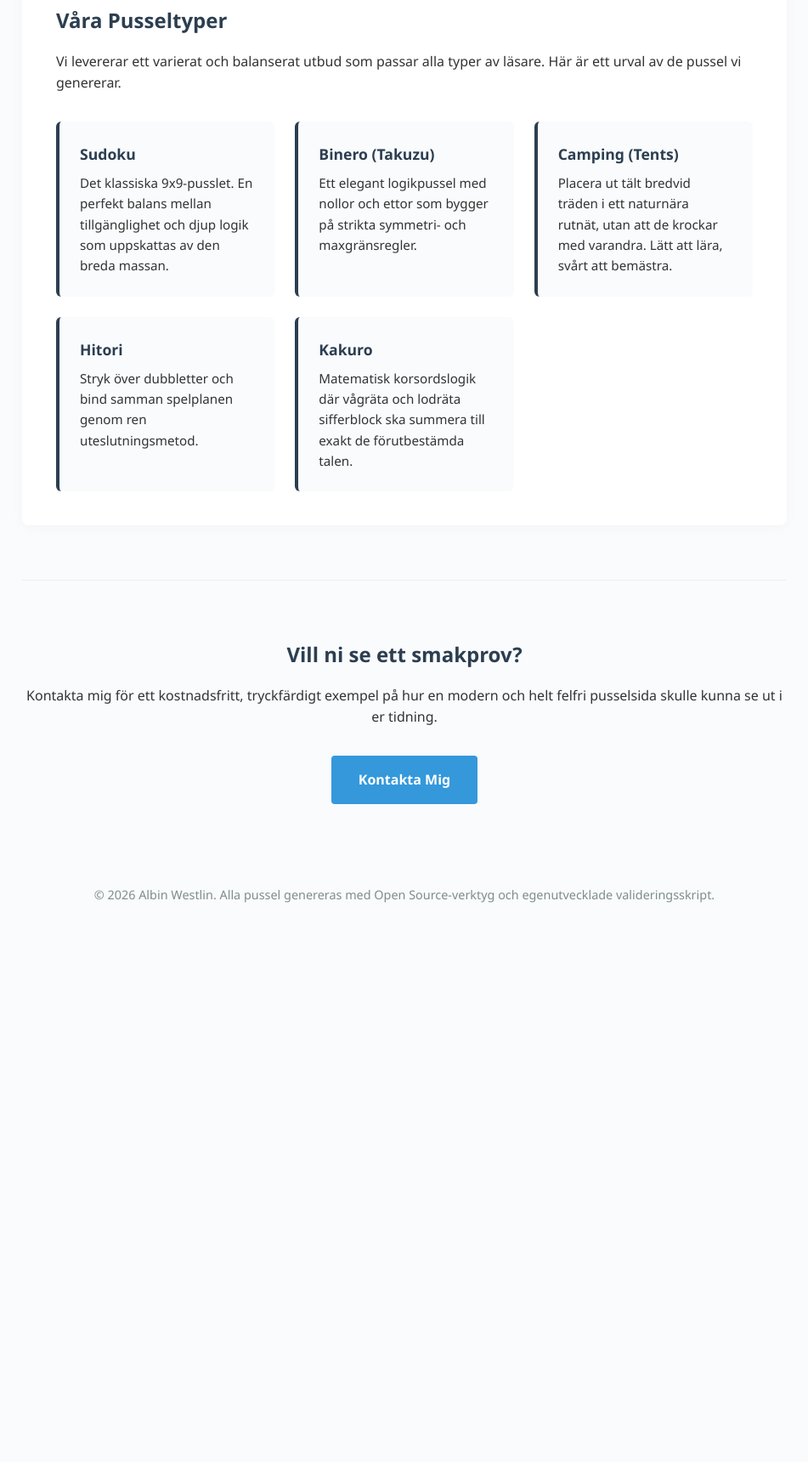
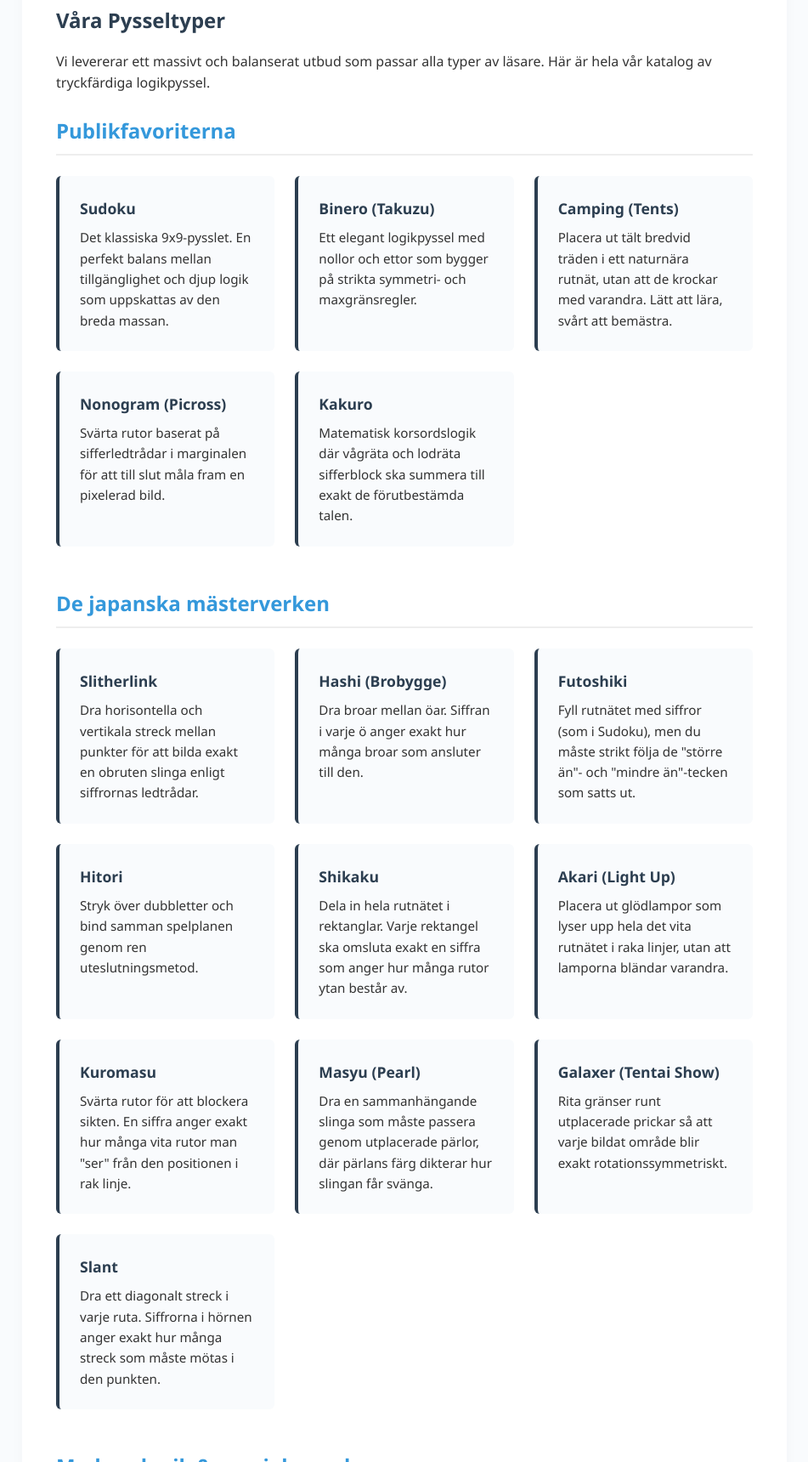
Before and after one commit to SvenskaSifferpyssel/SvenskaSifferpyssel, a plain HTML site: page index.html in a window 1280 px wide. Shown: the part 1080-2800 px from the top of the page at 85% size, without its empty margins (164-1115 px from the left). Before the commit the page ends 2190 px from the top, so only its background shows below. Drawn offline with Linux system fonts and the light colour scheme.

Commit message:
Rename puzzle sections to pyssel sections

```diff
--- a/index.html
+++ b/index.html
@@ -76,8 +76,8 @@
             color: var(--primary-color);
         }
 
-        /* Styling för Pussel-sektionen */
-        .puzzle-section {
+        /* Styling för Pyssel-sektionen */
+        .pyssel-section {
             background: white;
             padding: 2.5rem;
             border-radius: 8px;
@@ -85,28 +85,41 @@
             margin-bottom: 3rem;
         }
 
-        .puzzle-grid {
+        .category-title {
+            color: var(--accent-color);
+            margin-top: 3rem;
+            margin-bottom: 1rem;
+            font-size: 1.5rem;
+            border-bottom: 2px solid #eee;
+            padding-bottom: 0.5rem;
+        }
+
+        .category-title:first-of-type {
+            margin-top: 1.5rem;
+        }
+
+        .pyssel-grid {
             display: grid;
             grid-template-columns: repeat(auto-fit, minmax(250px, 1fr));
             gap: 1.5rem;
-            margin-top: 2rem;
+            margin-top: 1.5rem;
         }
 
-        .puzzle-card {
+        .pyssel-card {
             background: var(--bg-color);
             padding: 1.5rem;
             border-radius: 6px;
             border-left: 4px solid var(--primary-color);
         }
 
-        .puzzle-card h3 {
+        .pyssel-card h3 {
             margin-top: 0;
             margin-bottom: 0.5rem;
             color: var(--primary-color);
             font-size: 1.1rem;
         }
 
-        .puzzle-card p {
+        .pyssel-card p {
             margin: 0;
             font-size: 0.95rem;
         }
@@ -146,20 +159,20 @@
 <body>
 
     <header>
-        <h1>Felfria Sifferpussel. Garanterat.</h1>
-        <p>Tryckfärdiga logikkryss (Sudoku, Binero, Camping m.fl.) för dagstidningar och magasin – skapade med kompromisslös precision och unika lösningar.</p>
+        <h1>Felfria Sifferpyssel. Garanterat.</h1>
+        <p>Tryckfärdiga logikkryss och sifferpyssel för dagstidningar och magasin – skapade med kompromisslös precision och unika lösningar.</p>
     </header>
 
     <div class="container">
 
-        <h2>En modern standard för tidningens pusselsida</h2>
-        <p>Att erbjuda engagerande och utmanande pussel är ett uppskattat inslag för läsarna. Men för att upplevelsen ska hålla högsta klass krävs att materialet är helt korrekt. Traditioner och standardlösningar inom pusselsyndikering dras ibland med brister som förskjutna matriser, felaktiga facit eller pussel som i stället för ren logik kräver gissningar på grund av dubbla lösningar.</p>
-        <p>Jag har valt att lösa detta från grunden genom att kombinera avancerad programmering och strikt algoritmisk validering (med bland annat Backtracking och Z3 Theorem Prover). Resultatet är en pusseltjänst där varje enskilt publicerat kryss är matematiskt bevisat att hålla absolut toppklass.</p>
+        <h2>En modern standard för tidningens pysselsida</h2>
+        <p>Att erbjuda engagerande och utmanande pyssel är ett uppskattat inslag för läsarna. Men för att upplevelsen ska hålla högsta klass krävs att materialet är helt korrekt. Traditioner och standardlösningar inom pysselsyndikering dras ibland med brister som förskjutna matriser, felaktiga facit eller pyssel som i stället för ren logik kräver gissningar på grund av dubbla lösningar.</p>
+        <p>Jag har valt att lösa detta från grunden genom att kombinera avancerad programmering och strikt algoritmisk validering. Resultatet är en pysseltjänst där varje enskilt publicerat kryss är matematiskt bevisat att hålla absolut toppklass.</p>
 
         <div class="usp-grid">
             <div class="usp-card">
                 <h3>100% Unika Lösningar</h3>
-                <p>Varje pussel verifieras i förväg så att det alltid finns exakt en logisk väg till målet. Inga dubbla lösningar, inga gissningar – bara ren logik som skonar era läsare från frustration.</p>
+                <p>Varje pyssel verifieras i förväg så att det alltid finns exakt en logisk väg till målet. Inga dubbla lösningar, inga gissningar – bara ren logik som skonar era läsare från frustration.</p>
             </div>
             <div class="usp-card">
                 <h3>Tryckfärdig Layout</h3>
@@ -167,48 +180,125 @@
             </div>
             <div class="usp-card">
                 <h3>Varierat Utbud</h3>
-                <p>En komplett helsida per vecka med en genomtänkt mix av populära siffer- och logikpussel, skräddarsytt för er redaktion.</p>
+                <p>En komplett helsida per vecka med en genomtänkt mix av populära siffer- och logikpyssel, skräddarsytt för er redaktion.</p>
             </div>
         </div>
 
-        <div class="puzzle-section">
-            <h2>Våra Pusseltyper</h2>
-            <p>Vi levererar ett varierat och balanserat utbud som passar alla typer av läsare. Här är ett urval av de pussel vi genererar.</p>
+        <div class="pyssel-section">
+            <h2>Våra Pysseltyper</h2>
+            <p>Vi levererar ett massivt och balanserat utbud som passar alla typer av läsare. Här är hela vår katalog av tryckfärdiga logikpyssel.</p>
 
-            <div class="puzzle-grid">
-                <div class="puzzle-card">
+            <h3 class="category-title">Publikfavoriterna</h3>
+            <div class="pyssel-grid">
+                <div class="pyssel-card">
                     <h3>Sudoku</h3>
-                    <p>Det klassiska 9x9-pusslet. En perfekt balans mellan tillgänglighet och djup logik som uppskattas av den breda massan.</p>
+                    <p>Det klassiska 9x9-pysslet. En perfekt balans mellan tillgänglighet och djup logik som uppskattas av den breda massan.</p>
                 </div>
-                <div class="puzzle-card">
+                <div class="pyssel-card">
                     <h3>Binero (Takuzu)</h3>
-                    <p>Ett elegant logikpussel med nollor och ettor som bygger på strikta symmetri- och maxgränsregler.</p>
+                    <p>Ett elegant logikpyssel med nollor och ettor som bygger på strikta symmetri- och maxgränsregler.</p>
                 </div>
-                <div class="puzzle-card">
+                <div class="pyssel-card">
                     <h3>Camping (Tents)</h3>
                     <p>Placera ut tält bredvid träden i ett naturnära rutnät, utan att de krockar med varandra. Lätt att lära, svårt att bemästra.</p>
                 </div>
-                <div class="puzzle-card">
+                <div class="pyssel-card">
+                    <h3>Nonogram (Picross)</h3>
+                    <p>Svärta rutor baserat på sifferledtrådar i marginalen för att till slut måla fram en pixelerad bild.</p>
+                </div>
+                <div class="pyssel-card">
+                    <h3>Kakuro</h3>
+                    <p>Matematisk korsordslogik där vågräta och lodräta sifferblock ska summera till exakt de förutbestämda talen.</p>
+                </div>
+            </div>
+
+            <h3 class="category-title">De japanska mästerverken</h3>
+            <div class="pyssel-grid">
+                <div class="pyssel-card">
+                    <h3>Slitherlink</h3>
+                    <p>Dra horisontella och vertikala streck mellan punkter för att bilda exakt en obruten slinga enligt siffrornas ledtrådar.</p>
+                </div>
+                <div class="pyssel-card">
+                    <h3>Hashi (Brobygge)</h3>
+                    <p>Dra broar mellan öar. Siffran i varje ö anger exakt hur många broar som ansluter till den.</p>
+                </div>
+                <div class="pyssel-card">
+                    <h3>Futoshiki</h3>
+                    <p>Fyll rutnätet med siffror (som i Sudoku), men du måste strikt följa de "större än"- och "mindre än"-tecken som satts ut.</p>
+                </div>
+                <div class="pyssel-card">
                     <h3>Hitori</h3>
                     <p>Stryk över dubbletter och bind samman spelplanen genom ren uteslutningsmetod.</p>
                 </div>
-                <div class="puzzle-card">
-                    <h3>Kakuro</h3>
-                    <p>Matematisk korsordslogik där vågräta och lodräta sifferblock ska summera till exakt de förutbestämda talen.</p>
+                <div class="pyssel-card">
+                    <h3>Shikaku</h3>
+                    <p>Dela in hela rutnätet i rektanglar. Varje rektangel ska omsluta exakt en siffra som anger hur många rutor ytan består av.</p>
+                </div>
+                <div class="pyssel-card">
+                    <h3>Akari (Light Up)</h3>
+                    <p>Placera ut glödlampor som lyser upp hela det vita rutnätet i raka linjer, utan att lamporna bländar varandra.</p>
+                </div>
+                <div class="pyssel-card">
+                    <h3>Kuromasu</h3>
+                    <p>Svärta rutor för att blockera sikten. En siffra anger exakt hur många vita rutor man "ser" från den positionen i rak linje.</p>
+                </div>
+                <div class="pyssel-card">
+                    <h3>Masyu (Pearl)</h3>
+                    <p>Dra en sammanhängande slinga som måste passera genom utplacerade pärlor, där pärlans färg dikterar hur slingan får svänga.</p>
+                </div>
+                <div class="pyssel-card">
+                    <h3>Galaxer (Tentai Show)</h3>
+                    <p>Rita gränser runt utplacerade prickar så att varje bildat område blir exakt rotationssymmetriskt.</p>
+                </div>
+                <div class="pyssel-card">
+                    <h3>Slant</h3>
+                    <p>Dra ett diagonalt streck i varje ruta. Siffrorna i hörnen anger exakt hur många streck som måste mötas i den punkten.</p>
+                </div>
+            </div>
+
+            <h3 class="category-title">Modern logik & specialpyssel</h3>
+            <div class="pyssel-grid">
+                <div class="pyssel-card">
+                    <h3>Skyskrapor (Towers)</h3>
+                    <p>Fyll rutnätet med byggnader av olika höjd utifrån marginalens ledtrådar som avslöjar hur många tak man "ser" från det hållet.</p>
+                </div>
+                <div class="pyssel-card">
+                    <h3>Tågräls (Tracks)</h3>
+                    <p>Fyll i rutnätet med rälsbitar för att bygga ett spår från start till mål enligt marginalernas utrymme.</p>
+                </div>
+                <div class="pyssel-card">
+                    <h3>Dominopyssel</h3>
+                    <p>Ett rutnät fyllt med siffror döljer en komplett uppsättning dominobrickor. Hitta hur de ligger placerade.</p>
+                </div>
+                <div class="pyssel-card">
+                    <h3>Vägvisaren (Signpost)</h3>
+                    <p>Dra en linje från ruta 1 till den sista. Varje ruta har en pil som pekar ut riktningen mot nästa steg i kedjan.</p>
+                </div>
+                <div class="pyssel-card">
+                    <h3>Mosaik</h3>
+                    <p>En deterministisk Minröjare. Siffran anger exakt hur många av de omgivande nio rutorna som ska fyllas med färg.</p>
+                </div>
+                <div class="pyssel-card">
+                    <h3>Magneter</h3>
+                    <p>Placera ut magneter med en plus- och minuspol. Likadana poler får aldrig nudda varandra.</p>
+                </div>
+                <div class="pyssel-card">
+                    <h3>Monster i Spegelhuset</h3>
+                    <p>Placera ut osynliga väsen (vampyrer, spöken, zombies) så att exakt rätt antal syns när man tittar in genom speglarna.</p>
                 </div>
             </div>
         </div>
 
         <div class="cta-section">
             <h2>Vill ni se ett smakprov?</h2>
-            <p>Kontakta mig för ett kostnadsfritt, tryckfärdigt exempel på hur en modern och helt felfri pusselsida skulle kunna se ut i er tidning.</p>
+            <p>Kontakta mig för ett kostnadsfritt, tryckfärdigt exempel på hur en modern och helt felfri pysselsida skulle kunna se ut i er tidning.</p>
             <a href="mailto:din-email@gmail.com" class="button">Kontakta Mig</a>
         </div>
 
     </div>
 
     <footer>
-        <p>&copy; 2026 Albin Westlin. Alla pussel genereras med Open Source-verktyg och egenutvecklade valideringsskript.</p>
+        <p>&copy; 2026 Albin Westlin. Alla pyssel genereras med Open Source-verktyg och egenutvecklade valideringsskript.</p>
     </footer>
 
 </body>
```
